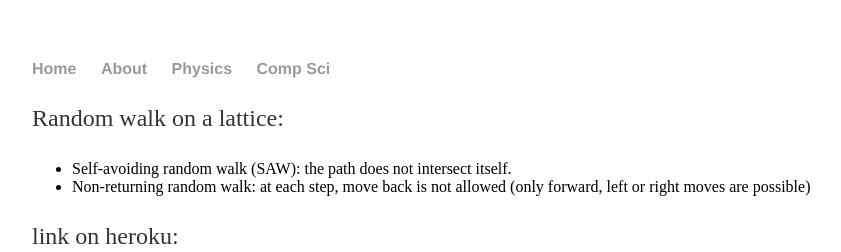
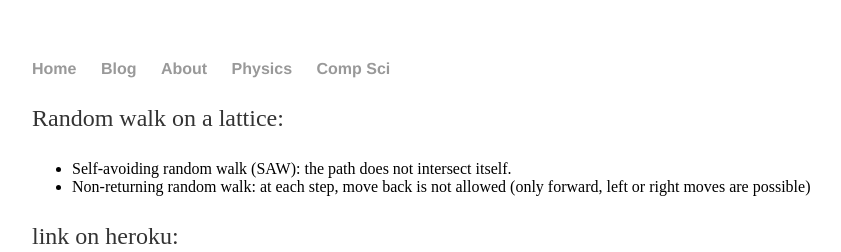
Before and after one commit to ormadf/ormadf.github.io, a Jekyll site: the page built from _posts/2018-07-11-intro.md, in a window 1280 px wide. Shown: the top 252 px of the page, without its empty margins (160-1001 px from the left). Built offline with Jekyll 4.4.1, drawn with Linux system fonts in a browser that asks for light colours.

Commit message:
Update default.html

```diff
--- a/_layouts/default.html
+++ b/_layouts/default.html
@@ -9,6 +9,7 @@
           <nav>
           <ul>
             <li> <a href="/"> Home </a></li>
+                <li> <a href=<"/blog"> Blog </a></li>
             <li> <a href="/about"> About </a></li>
             <li> <a href="/phys">Physics </a></li>
             <li> <a href="/compsci"> Comp Sci </a></li>
```
